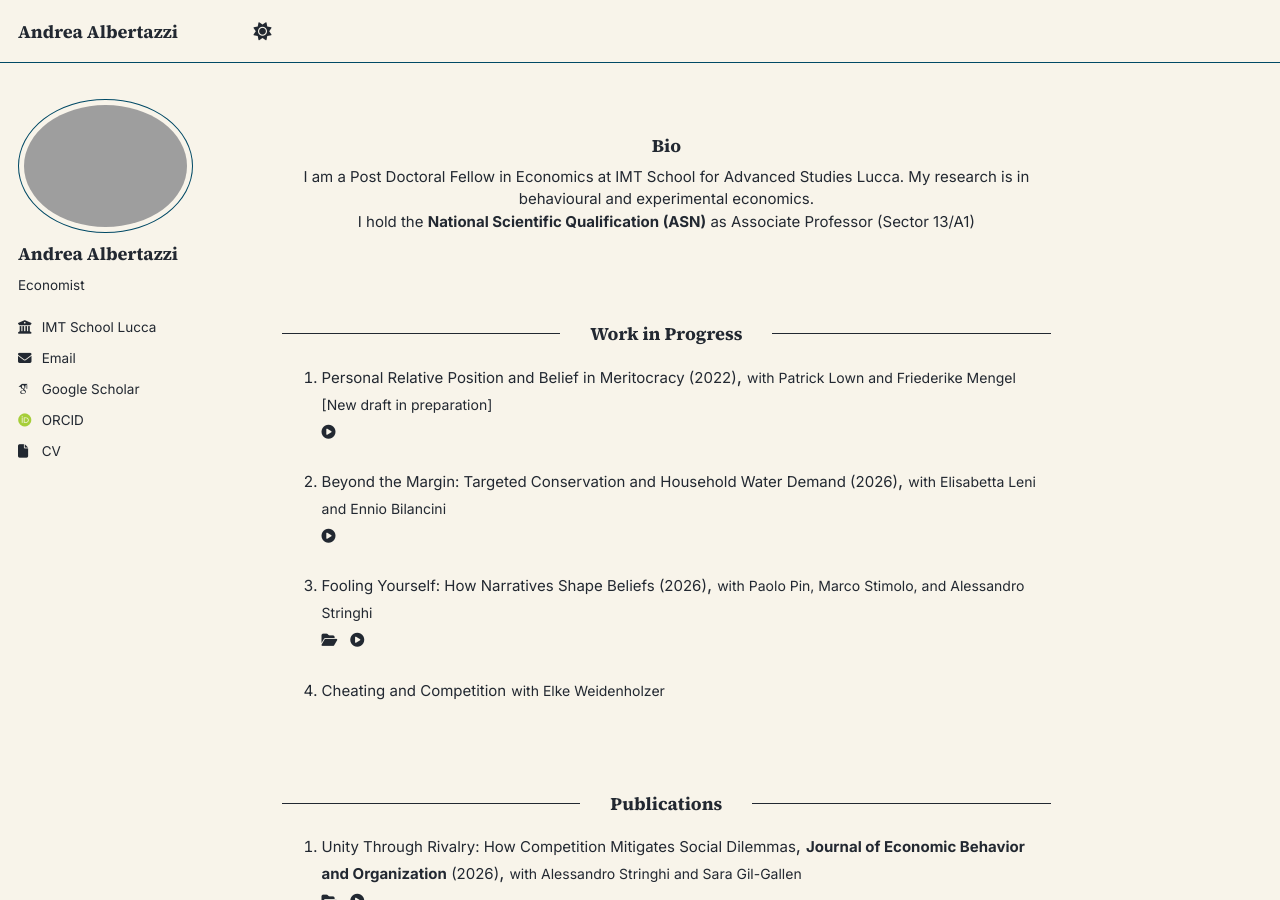
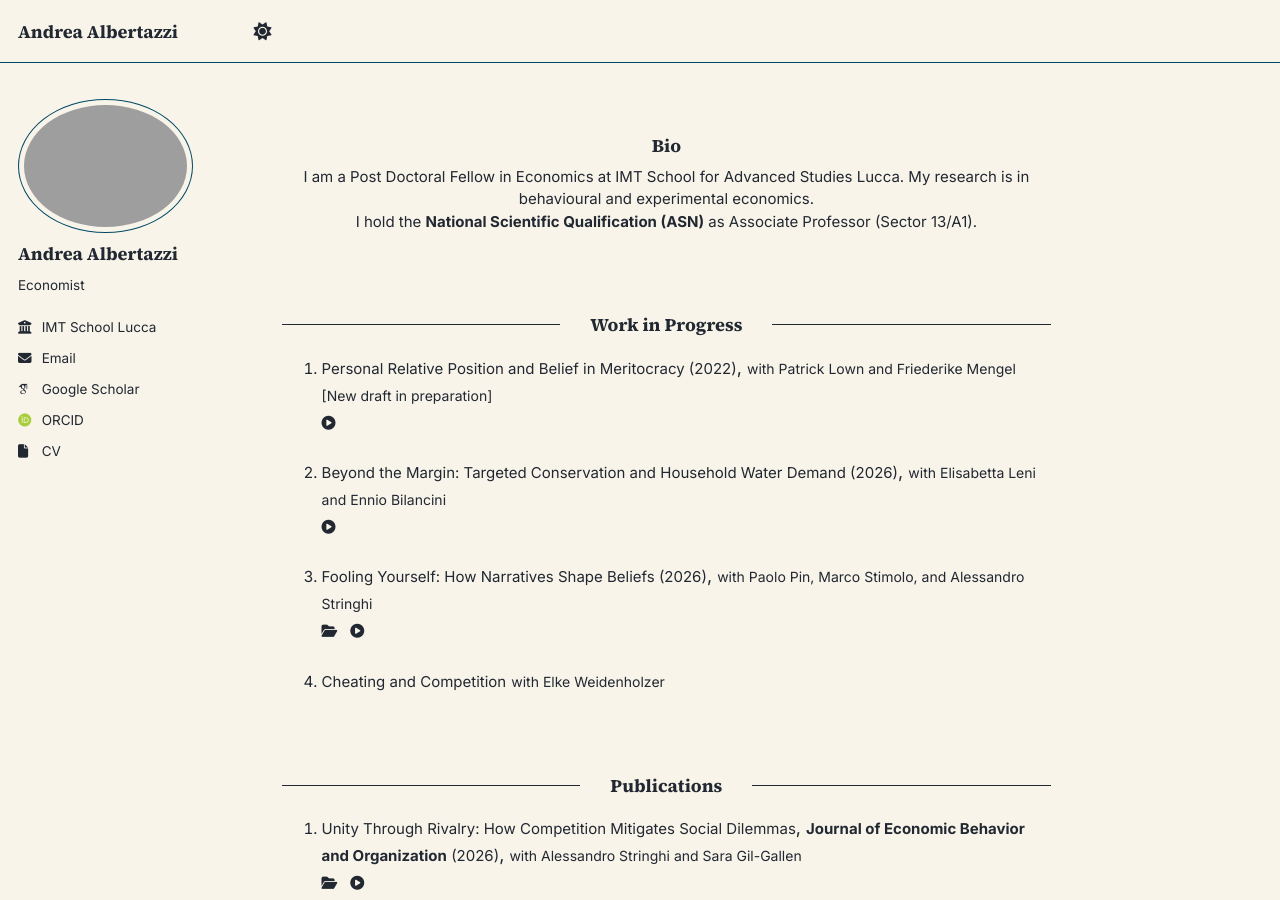
Before and after one commit to tazze87/tazze87.github.io, a Jekyll site: the page built from _pages/about.md, in a window 1280 px wide and 900 px high. Built offline with Jekyll 4.4.1, drawn with Linux system fonts in a browser that asks for light colours; some web fonts are replaced; a script that is not in the unit is left out.

Commit message:
Update about.md

```diff
--- a/_pages/about.md
+++ b/_pages/about.md
@@ -6,10 +6,10 @@ author_profile: true
 ---
 
 <div style="text-align:center; font-size:15px;">I am a Post Doctoral Fellow in Economics at IMT School for Advanced Studies Lucca. My research is in behavioural and experimental economics.<br>
-          I hold the <b>National Scientific Qualification (ASN)</b> as Associate Professor (Sector 13/A1)</div>
+          I hold the <b>National Scientific Qualification (ASN)</b> as Associate Professor (Sector 13/A1).</div>
 
 
-<h3 style="display:flex; align-items:center; text-align:center; gap:30px; margin-top:5em;">
+<h3 style="display:flex; align-items:center; text-align:center; gap:30px; margin-top:4.5em;">
   <span style="flex:1; border-top:1px solid;"></span>
   <span>Work in Progress</span>
   <span style="flex:1; border-top:1px solid;"></span>
@@ -59,7 +59,7 @@ author_profile: true
 
 
 
-<h3 style="display:flex; align-items:center; text-align:center; gap:30px; margin-top:5em;">
+<h3 style="display:flex; align-items:center; text-align:center; gap:30px; margin-top:4.5em;">
   <span style="flex:1; border-top:1px solid;"></span>
   <span>Publications</span>
   <span style="flex:1; border-top:1px solid;"></span>
```
